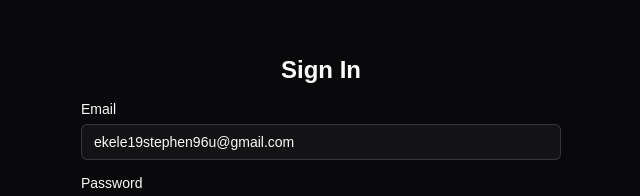
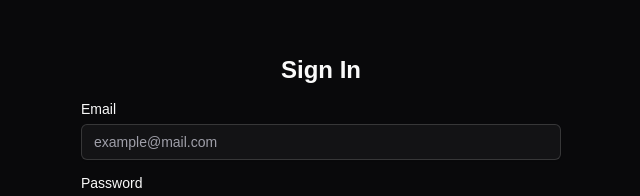
Before and after one commit to SirAges/Readora, a Next.js app: page /auth/sign-in in a window 1280 px wide. Shown: the part 200-396 px from the top of the page, without its empty margins (319-959 px from the left). Built offline with nearby package versions, Linux system fonts and the light colour scheme; no server answers; a web font is replaced by a local one.

Commit message:
Update page.tsx

```diff
--- a/src/app/(auth)/auth/sign-in/page.tsx
+++ b/src/app/(auth)/auth/sign-in/page.tsx
@@ -34,8 +34,8 @@ export default function Home() {
         onSubmit={onSubmit}
         isLoading={isLoading}
         defaultValues={{
-          email: "ekele19stephen96u@gmail.com",
-          password: "password",
+          email: "",
+          password: "",
         }}
         name="sign_in"
       />
```
